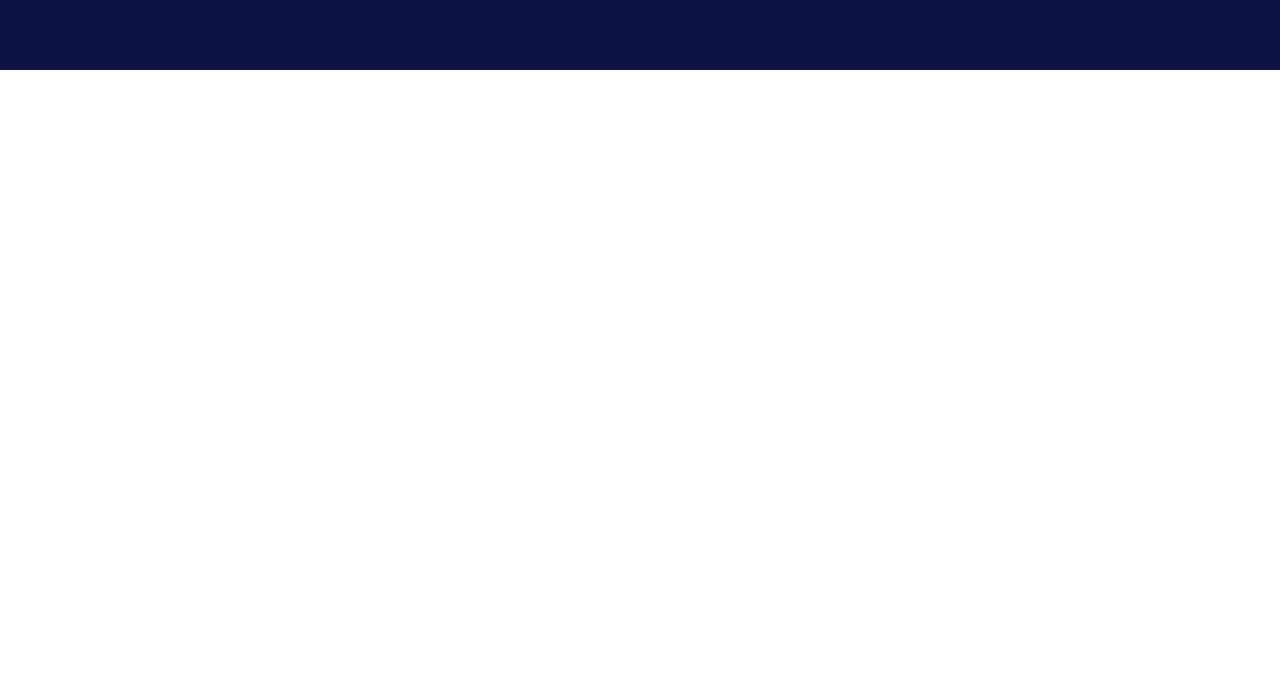
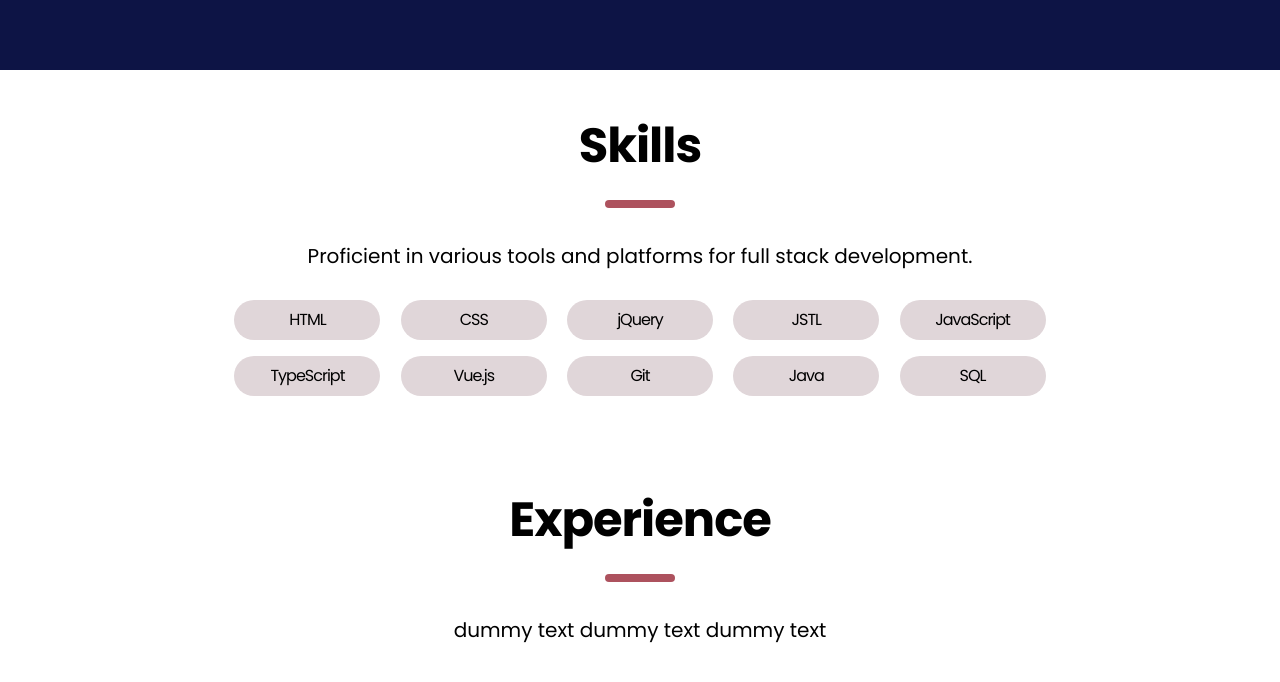
Before and after one commit to diajeo/Portfolio, a plain HTML site: page index.html in a window 1280 px wide. Shown: the part 806-1488 px from the top of the page. Before the commit the page ends 876 px from the top, so only its background shows below. Drawn offline with Linux system fonts and the light colour scheme; a web font is replaced by a local one.

Commit message:
hero section + skills section

```diff
--- a/css/style.css
+++ b/css/style.css
@@ -1,3 +1,14 @@
+/* The :root pseudo-class represents the html element. */
+
+:root {
+    --navy: #0D1445;
+    --green: #C2D9D1;
+    --purple: #BFBFDB;
+    --red: #AD525E;
+    --cream: #FFFFEE;
+    --pink: #E0D6D9;
+}
+
 body {
     margin: 0;
     padding: 0;
@@ -5,16 +16,49 @@ body {
     font-family: "Poppins", sans-serif;
 }
 
+.container {
+    max-width: 940px;
+    margin: auto;
+}
+
 .blue-bg {
     background-color: #0D1445;
+    background-color: var(--navy);
     color: #FFFFEE;
 }
 
 .button {
-    background-color: #C2D9D1;
+    background-color: var(--green);
     padding: 12px 12px;
     border-radius: 6px;
 }
+
+section {
+    padding: 40px 0px;
+}
+
+hr {
+    width: 70px;
+    height: 8px;
+    background-color: var(--red);
+    margin: 16px auto 32px auto;
+    border-radius: 100px;
+    border: none;
+}
+
+section .section-title {
+    font-size: 48px;
+    font-weight: bold;
+    letter-spacing: -1px;
+    margin-bottom: 18px;
+    margin-top: 0;
+}
+
+section p {
+    font-size: 20px;
+    line-height: 32px;
+}
+
 
 header {
     text-align: center;
@@ -30,7 +74,7 @@ header li {
 }
 
 header a {
-    color: #FFFFEE;
+    color: var(--cream);
     text-decoration: none;
     margin: 0 22px;
 }
@@ -51,23 +95,22 @@ section#hero h1 {
     margin-top: 15px;
     margin-bottom: 0;
     letter-spacing: -2px;
+    color: var(--purple);
 }
 
 section#hero h2 {
     font-size: 20px;
     font-weight: normal;
-    color: #AD525E;
+    color: var(--red);
     margin-bottom: 20px;
     letter-spacing: 3px;
 }
 
 section#hero p {
     font-size: 20px;
-    font-weight: normal;
     max-width: 465px;
     margin: auto;
     margin-bottom: 20px;
-    line-height: 32px;
 }
 
 section#hero ul {
@@ -86,3 +129,20 @@ section#hero li img {
 a {
     text-decoration: none;
 }
+
+section#skills .skillset {
+    width: 900px;
+    margin: auto;
+}
+
+section#skills span {
+    display: inline-block;
+    background-color: var(--pink);
+    width: 146px;
+    height: 40px;
+    line-height: 40px;
+    border-radius: 72px;
+    margin: 8px;
+    font-size: 16px;
+    letter-spacing: -1px;
+}
--- a/index.html
+++ b/index.html
@@ -39,6 +39,7 @@
         </header>
 
         <section id="hero" class="blue-bg">
+            <div class="container">
                 <img id="profile" src="img/profile.jpg" alt="profile picture">
                 <h1>
                     Dianna Jeong
@@ -63,6 +64,42 @@
                         </a>
                     </li>
                 </ul>
+            </div>
+        </section>
+
+        <section id="skills">
+            <div class="container">
+                <h2 class="section-title">
+                    Skills
+                </h2>
+                <hr>
+                <p>
+                    Proficient in various tools and platforms for full stack development.
+                </p>
+                <div class="skillset">
+                    <span>HTML</span>
+                    <span>CSS</span>
+                    <span>jQuery</span>
+                    <span>JSTL</span>
+                    <span>JavaScript</span>
+                    <span>TypeScript</span>
+                    <span>Vue.js</span>
+                    <span>Git</span>
+                    <span>Java</span>
+                    <span>SQL</span>
+                </div>
+            </div>
+        </section>
+        <section id="experience">
+                <div class="container">
+                    <h2 class="section-title">
+                        Experience
+                    </h2>
+                    <hr>
+                    <p>
+                        dummy text dummy text dummy text
+                    </p>
+                </div>
         </section>
     </body>
 </html>
```
Lines whose indentation alone changed are shown as unchanged.
